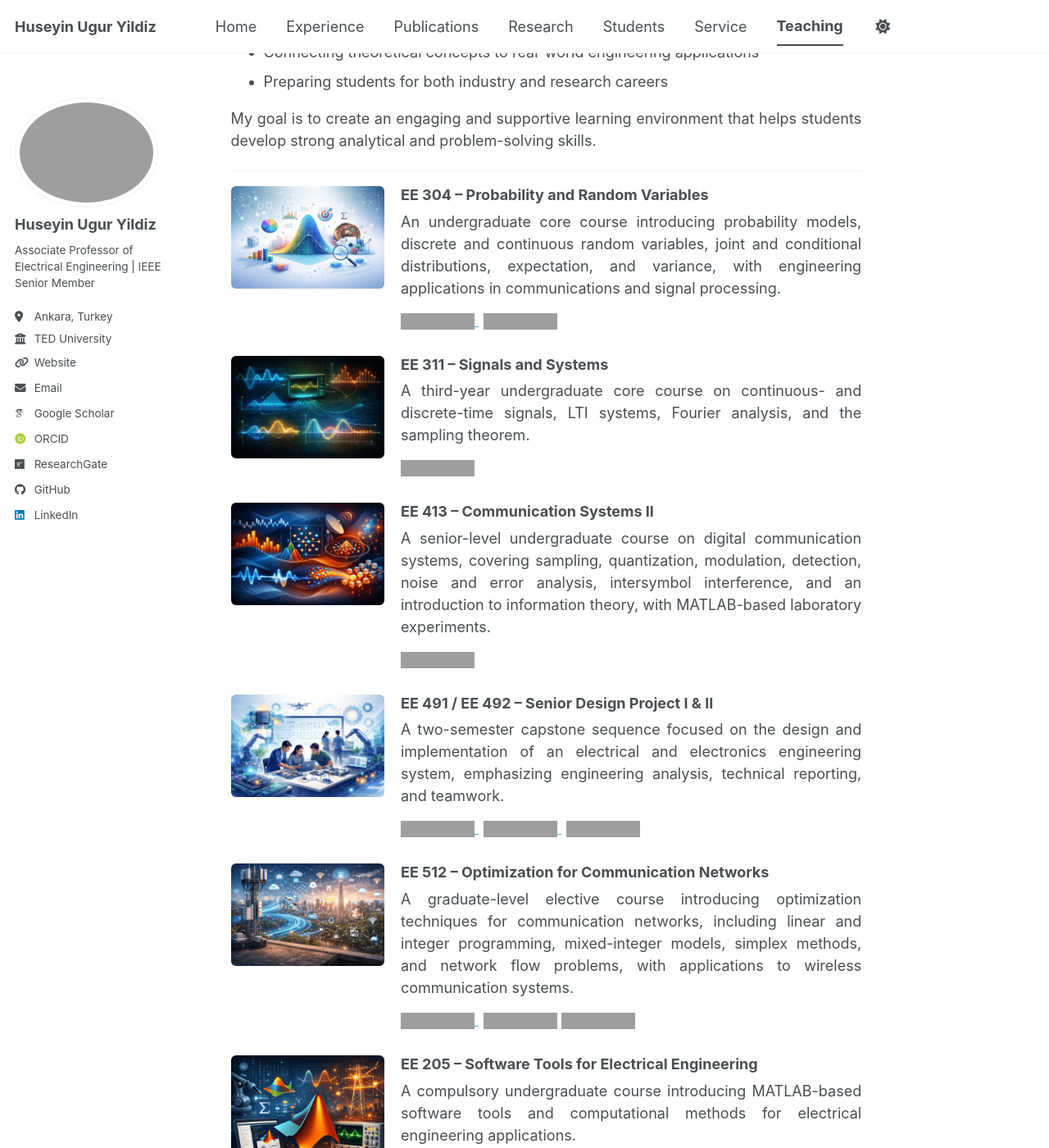
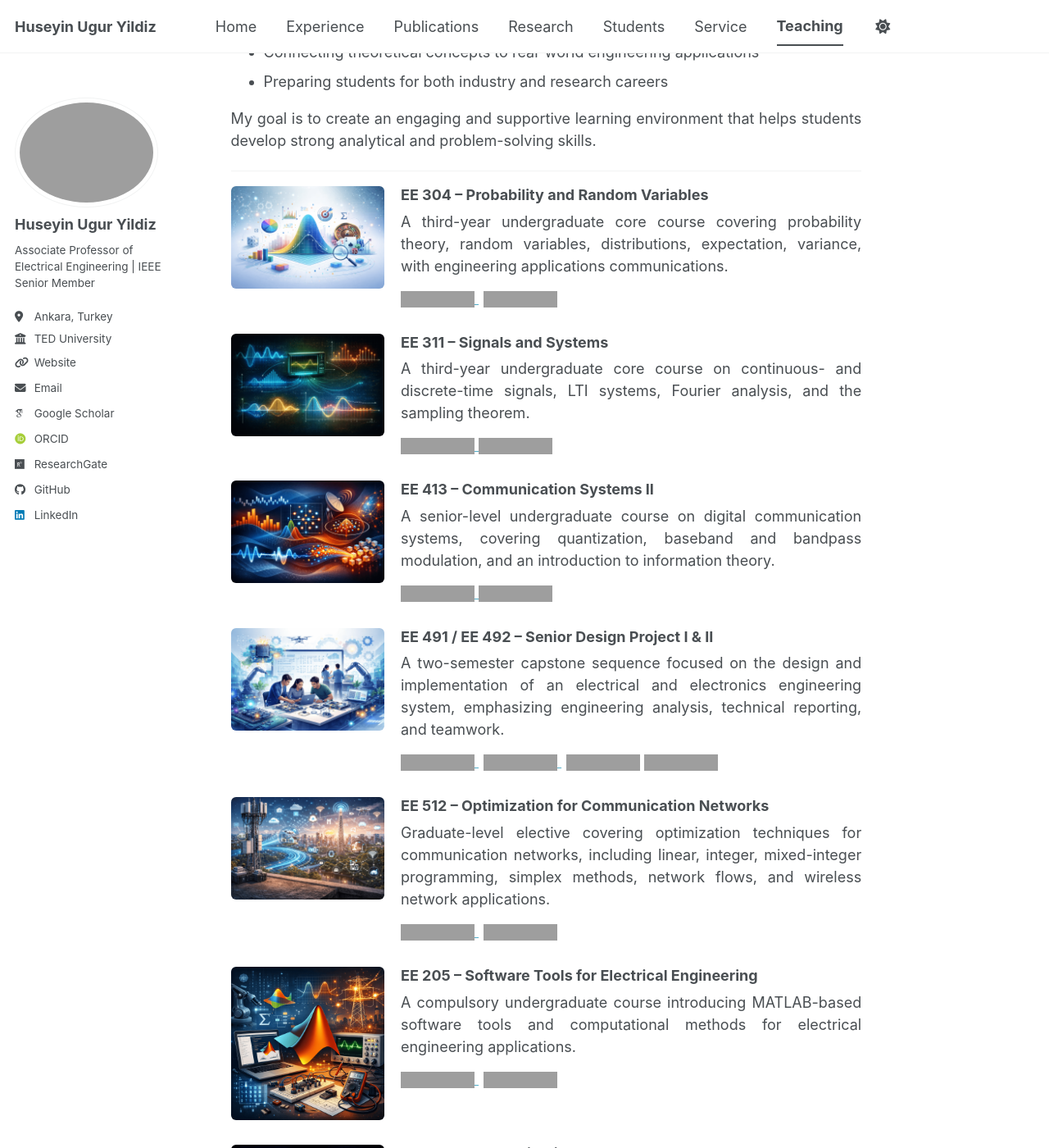
Before and after one commit to huguryildiz/huguryildiz.github.io, a Jekyll site: the page built from _pages/teaching.md, in a window 1280 px wide and 1400 px high, scrolled down 1468 px. Shown: the whole window at 82% size. Built offline with Jekyll 4.4.1, drawn with Linux system fonts in a browser that asks for light colours; some web fonts are replaced; a script bundle is joined from its source files by our own code; library files that are not in the unit come from our copies; a style sheet for code colours, icons or effects is not loaded; grey boxes are pictures that could not be loaded.

Commit message:
Update teaching.md

```diff
--- a/_pages/teaching.md
+++ b/_pages/teaching.md
@@ -83,11 +83,11 @@ My goal is to create an engaging and supportive learning environment that helps
     <h3 style="margin:0 0 8px 0;">EE 304 – Probability and Random Variables</h3>
 
     <p style="margin:0 0 12px 0;">
-      An undergraduate core course introducing probability models, discrete and continuous random variables, joint and conditional distributions, expectation, and variance, with engineering applications in communications and signal processing.
+      A third-year undergraduate core course covering probability theory, random variables, distributions, expectation, variance, with engineering applications communications.
     </p>
 
     <a href="https://www.tedu.edu.tr/ee-304" target="_blank" rel="noopener" style="margin-right:6px;">
-      <img src="https://img.shields.io/badge/course_page-1f77b4?style=flat-square" alt="Course page">
+      <img src="https://img.shields.io/badge/Course_Catalog-1f77b4?style=flat-square" alt="Course page">
     </a>
 
     <img src="https://img.shields.io/badge/Spring_2017--Present-8bc34a?style=flat-square" alt="Spring 2017–Present">
@@ -114,8 +114,10 @@ My goal is to create an engaging and supportive learning environment that helps
     </p>
 
     <a href="https://www.tedu.edu.tr/ee-311" target="_blank" rel="noopener">
-      <img src="https://img.shields.io/badge/course_page-1f77b4?style=flat-square" alt="Course page">
+      <img src="https://img.shields.io/badge/Course_Catalog-1f77b4?style=flat-square" alt="Course page">
     </a>
+
+    <img src="https://img.shields.io/badge/Fall_2016--Present-8bc34a?style=flat-square" alt="Fall_2016–Present">
   </div>
 
 </div>
@@ -134,12 +136,14 @@ My goal is to create an engaging and supportive learning environment that helps
     <h3 style="margin:0 0 8px 0;">EE 413 – Communication Systems II</h3>
 
     <p style="margin:0 0 12px 0;">
-      A senior-level undergraduate course on digital communication systems, covering sampling, quantization, modulation, detection, noise and error analysis, intersymbol interference, and an introduction to information theory, with MATLAB-based laboratory experiments.
+      A senior-level undergraduate course on digital communication systems, covering quantization, baseband and bandpass modulation, and an introduction to information theory.
     </p>
 
     <a href="https://www.tedu.edu.tr/ee-413" target="_blank" rel="noopener">
-      <img src="https://img.shields.io/badge/course_page-1f77b4?style=flat-square" alt="Course page">
+      <img src="https://img.shields.io/badge/Course_Catalog-1f77b4?style=flat-square" alt="Course page">
     </a>
+
+    <img src="https://img.shields.io/badge/Fall_2016--Present-8bc34a?style=flat-square" alt="Fall_2016–Present">
   </div>
 
 </div>
@@ -162,15 +166,15 @@ My goal is to create an engaging and supportive learning environment that helps
     </p>
 
     <a href="https://www.tedu.edu.tr/ee-491" target="_blank" rel="noopener" style="margin-right:6px;">
-      <img src="https://img.shields.io/badge/EE_491_course_page-1f77b4?style=flat-square" alt="EE 491 course page">
+      <img src="https://img.shields.io/badge/EE_491_Course_Catalog-1f77b4?style=flat-square" alt="EE 491 Catalog">
     </a>
 
     <a href="https://www.tedu.edu.tr/ee-492" target="_blank" rel="noopener" style="margin-right:6px;">
-      <img src="https://img.shields.io/badge/EE_492_course_page-1f77b4?style=flat-square" alt="EE 492 course page">
+      <img src="https://img.shields.io/badge/EE_492_Course_Catalog-1f77b4?style=flat-square" alt="EE 492 Catalog">
     </a>
 
-    <img src="https://img.shields.io/badge/Capstone_Project-8bc34a?style=flat-square" alt="Capstone Project">
-
+    <img src="https://img.shields.io/badge/Fall_2016--Present-8bc34a?style=flat-square" alt="Fall 2016–Present">
+    <img src="https://img.shields.io/badge/Spring_2017--Present-8bc34a?style=flat-square" alt="Spring 2017–Present">
   </div>
 
 </div>
@@ -189,16 +193,14 @@ My goal is to create an engaging and supportive learning environment that helps
     <h3 style="margin:0 0 8px 0;">EE 512 – Optimization for Communication Networks</h3>
 
     <p style="margin:0 0 12px 0;">
-      A graduate-level elective course introducing optimization techniques for communication networks, including linear and integer programming, mixed-integer models, simplex methods, and network flow problems, with applications to wireless communication systems.
+      Graduate-level elective covering optimization techniques for communication networks, including linear, integer, mixed-integer programming, simplex methods, network flows, and wireless network applications.
     </p>
 
     <a href="https://www.tedu.edu.tr/ee-512" target="_blank" rel="noopener" style="margin-right:6px;">
-      <img src="https://img.shields.io/badge/course_page-1f77b4?style=flat-square" alt="Course page">
+      <img src="https://img.shields.io/badge/Course_Catalog-1f77b4?style=flat-square" alt="Course page">
     </a>
 
-    <img src="https://img.shields.io/badge/MS_Elective-e91e63?style=flat-square" alt="MS Elective">
-
-    <img src="https://img.shields.io/badge/Spring-e91e63?style=flat-square" alt="Spring">
+    <img src="https://img.shields.io/badge/Spring_2026-8bc34a?style=flat-square" alt="Spring 2026">
 
   </div>
 
@@ -222,12 +224,10 @@ My goal is to create an engaging and supportive learning environment that helps
     </p>
 
     <a href="https://www.tedu.edu.tr/ee-205" target="_blank" rel="noopener" style="margin-right:6px;">
-      <img src="https://img.shields.io/badge/course_page-1f77b4?style=flat-square" alt="Course page">
+      <img src="https://img.shields.io/badge/Course_Catalog-1f77b4?style=flat-square" alt="Course page">
     </a>
 
-    <img src="https://img.shields.io/badge/BS_Compulsory-e91e63?style=flat-square" alt="BS Compulsory">
-
-    <img src="https://img.shields.io/badge/Fall-e91e63?style=flat-square" alt="Fall">
+    <img src="https://img.shields.io/badge/Fall_2016-lightgrey?style=flat-square" alt="Fall">
 
   </div>
 
@@ -252,12 +252,11 @@ My goal is to create an engaging and supportive learning environment that helps
     </p>
 
     <a href="https://www.tedu.edu.tr/ee-312" target="_blank" rel="noopener" style="margin-right:6px;">
-      <img src="https://img.shields.io/badge/course_page-1f77b4?style=flat-square" alt="Course page">
+      <img src="https://img.shields.io/badge/Course_Catalog-1f77b4?style=flat-square" alt="Course page">
     </a>
 
-    <img src="https://img.shields.io/badge/BS_Compulsory-e91e63?style=flat-square" alt="BS Compulsory">
 
-    <img src="https://img.shields.io/badge/Spring-e91e63?style=flat-square" alt="Spring">
+    <img src="https://img.shields.io/badge/Spring_2017,_2018-lightgrey?style=flat-square" alt="Spring">
 
   </div>
 
@@ -281,12 +280,10 @@ My goal is to create an engaging and supportive learning environment that helps
     </p>
 
     <a href="https://www.tedu.edu.tr/ee-462" target="_blank" rel="noopener" style="margin-right:6px;">
-      <img src="https://img.shields.io/badge/course_page-1f77b4?style=flat-square" alt="Course page">
+      <img src="https://img.shields.io/badge/Course_Catalog-1f77b4?style=flat-square" alt="Course page">
     </a>
 
-    <img src="https://img.shields.io/badge/BS_Elective-e91e63?style=flat-square" alt="BS Elective">
-
-    <img src="https://img.shields.io/badge/Spring-e91e63?style=flat-square" alt="Spring">
+    <img src="https://img.shields.io/badge/Spring--2017-lightgrey?style=flat-square" alt="Spring 2017">
 
   </div>
 
```
